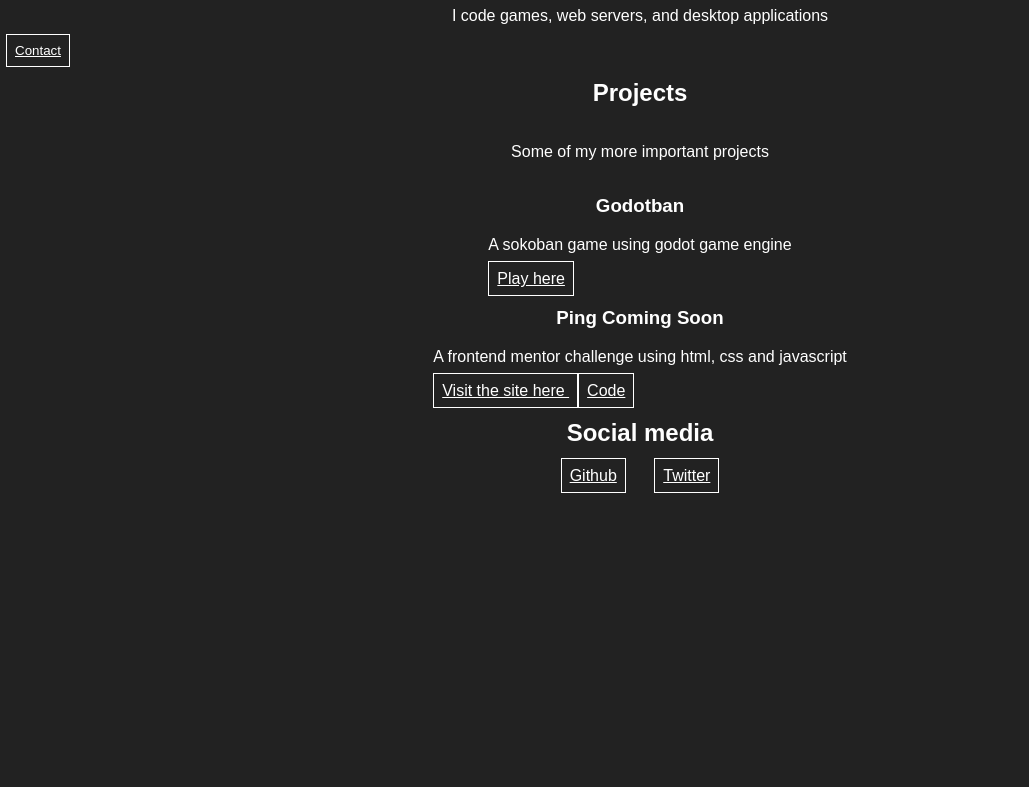
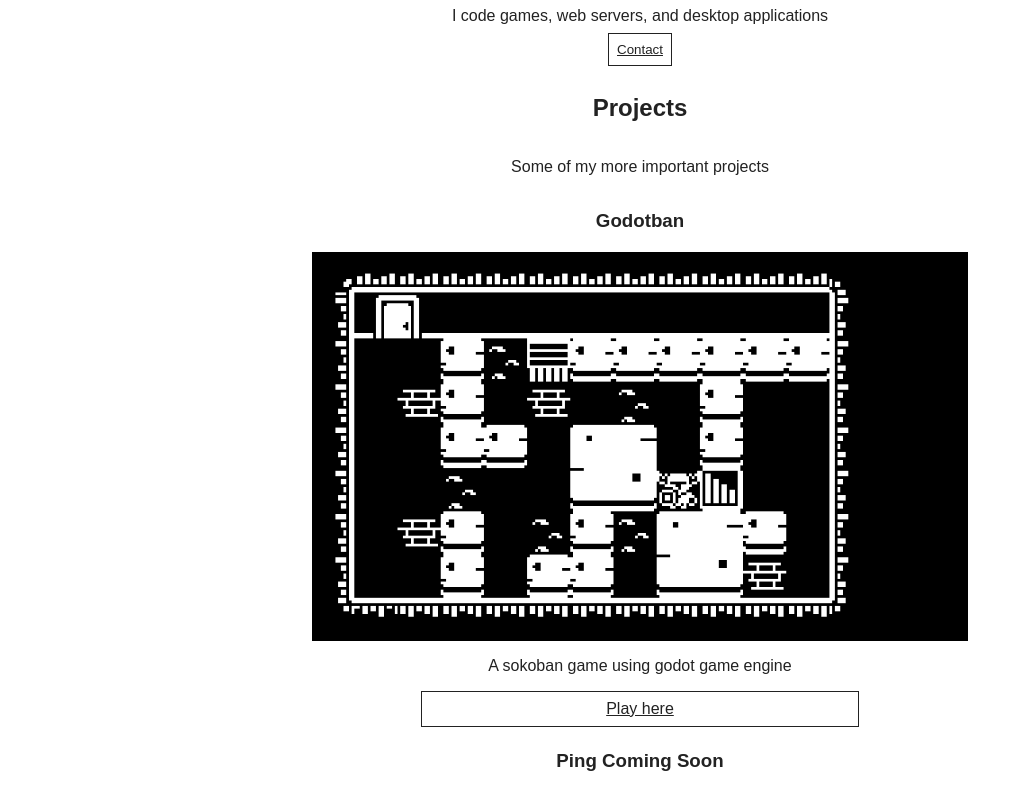
Before and after one commit to Caresle/caresle.github.io, a plain HTML site: page index.html in a window 1280 px wide. Shown: the part 73-860 px from the top of the page, without its empty margins (0-1029 px from the left). Before the commit the page ends 821 px from the top, so only its background shows below. Drawn offline with Linux system fonts and the light colour scheme.

Commit message:
Add support for light theme

```diff
--- a/index.html
+++ b/index.html
@@ -7,7 +7,7 @@
 	<title>Caresle Dev</title>
 	<link rel="stylesheet" href="./style.css">
 </head>
-<body>
+<body class="light">
 	<main>
 		<h1>Hello i'm Carlos Estrada</h1>
 		<p>I code games, web servers, and desktop applications</p>
@@ -23,6 +23,9 @@
 
 			<div>
 				<h3>Godotban</h3>
+
+				<img src="./img/godotban.png" alt="A sokoban game in black and white" />
+
 				<p>
 					A sokoban game using godot game engine
 				</p>
@@ -46,8 +49,12 @@
 		<section id="social-media">
 			<h2>Social media</h2>
 			<div>
-				<a href="https://github.com/Caresle" target="blank">Github</a>
-				<a href="https://twitter.com/caresle1" target="blank">Twitter</a>
+				<a href="https://github.com/Caresle" target="blank">
+					Github
+				</a>
+				<a href="https://twitter.com/caresle1" target="blank">
+					Twitter
+				</a>
 			</div>
 		</section>
 	</main>
--- a/style.css
+++ b/style.css
@@ -1,6 +1,16 @@
 :root {
 	--dark: #222;
 	--white: #FFF;
+}
+
+.dark {
+	--text-color: var(--white);
+	--bg-color: var(--dark);
+}
+
+.light {
+	--text-color: var(--dark);
+	--bg-color: var(--white);
 }
 
 * {
@@ -12,8 +22,12 @@ html, body {
 	margin: 0;
 	font-size: 16px;
 	height: 100vh;
-	background-color: var(--dark);
-	color: var(--white);
+	background-color: var(--bg-color);
+	color: var(--text-color);
+}
+
+h1 {
+	text-align: center;
 }
 
 h3 {
@@ -24,9 +38,14 @@ h3, p {
 	text-align: center;
 }
 
+button, img, section > div > a {
+	display: block;
+}
+
 button {
-	background-color: var(--dark);
+	background-color: var(--bg-color);
 	border: none;
+	margin: 1rem auto;
 }
 
 section {
@@ -35,12 +54,24 @@ section {
 	align-items: center;
 }
 
+section > div > a {
+	width: 60%;
+	margin: .25rem auto;
+	text-align: center;
+}
+
 a {
-	color: var(--white);
-	border: 1px solid var(--white);
+	color: var(--text-color);
+	border: 1px solid var(--text-color);
 	padding: 8px;
 }
 
+img {
+	width: 90%;
+	margin: 0 auto;
+}
+
 #social-media > div > a {
-	margin: 0 .75rem;
+	margin: .25rem .75rem;
+	width: 90%;
 }
```
Also changed, not shown: img/godotban.png (added).
